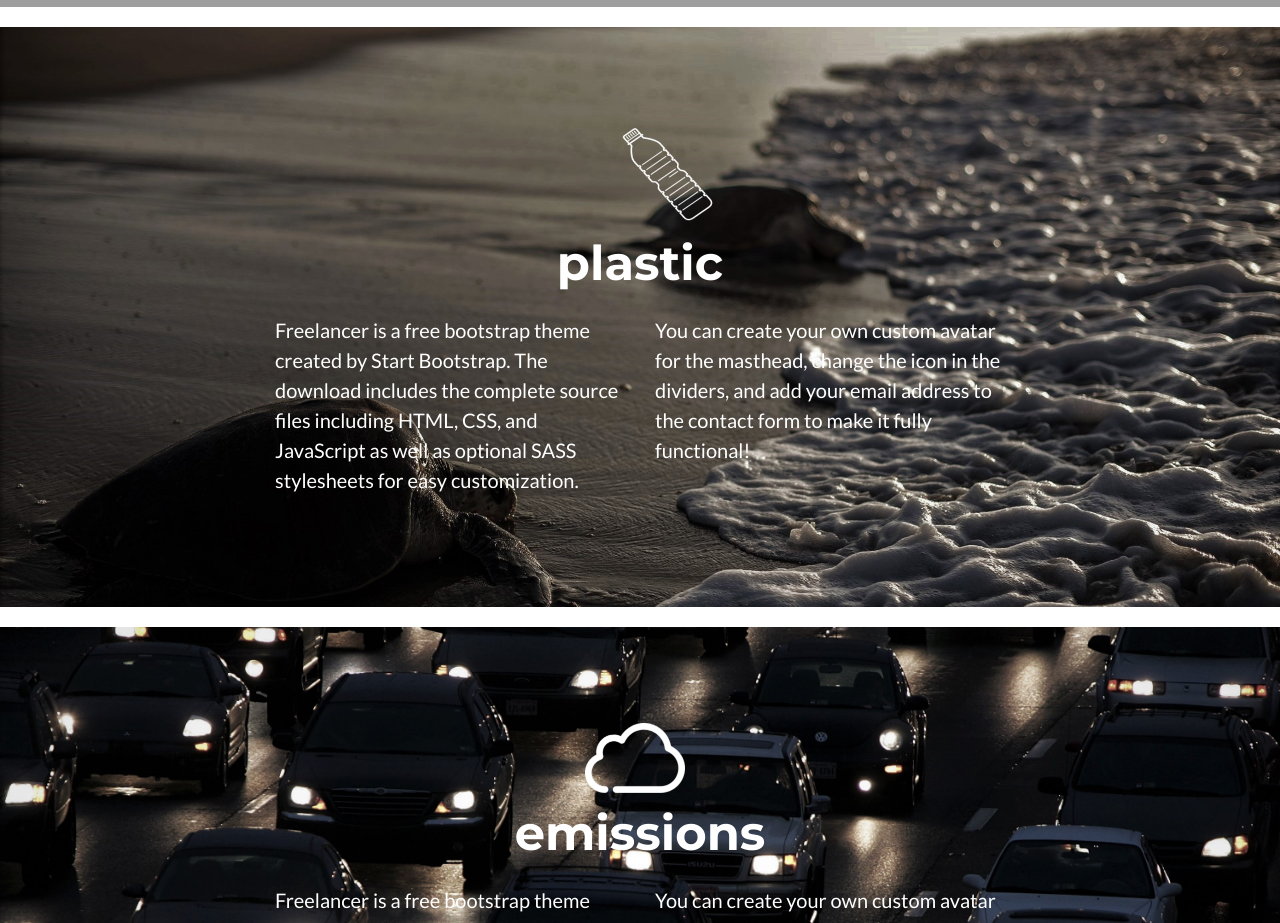
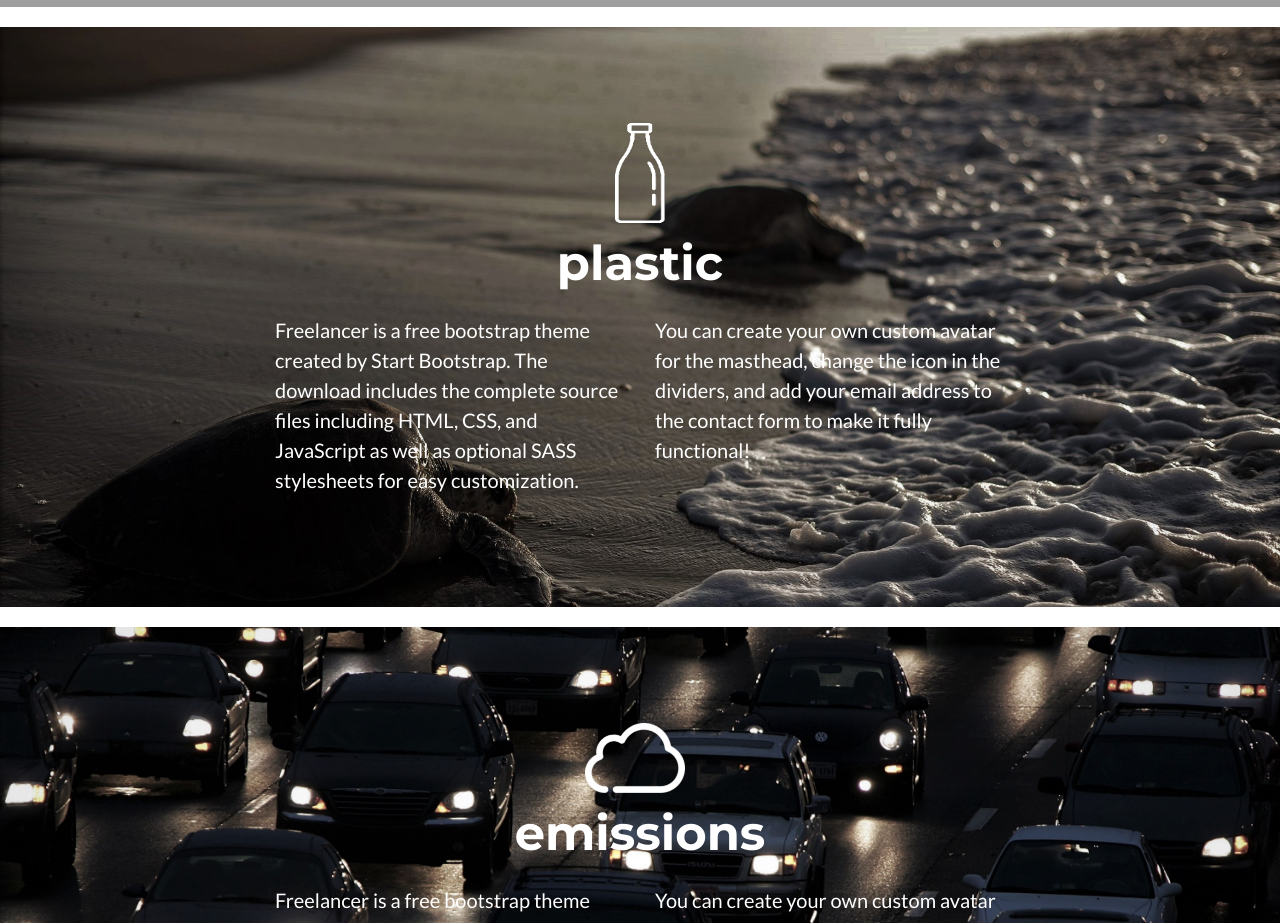
Before and after one commit to habitatapp/final, a website with bundled scripts: page index.html in a window 1280 px wide. Shown: the part 1920-2843 px from the top of the page. Built offline with nearby package versions, Linux system fonts and the light colour scheme; grey boxes are pictures that could not be loaded.

Commit message:
added bottle vector

```diff
--- a/index.html
+++ b/index.html
@@ -307,7 +307,7 @@
     <div class="container">
 
       <!-- plastic Section Heading -->
-      <img class = "algnpt3" src="img/waterBottle.png" alt="" width="100" height="100"><br>
+      <img class = "algnpt3" src="img/portfolio/bottle.png" alt="" width="50" height="100"><br>
       <h2 class="page-section-heading text-center text-lowercase text-white">Plastic</h2><br>
 
      <!-- plastic Section Content -->
```
Also changed, not shown: img/portfolio/bottle.png (added).
